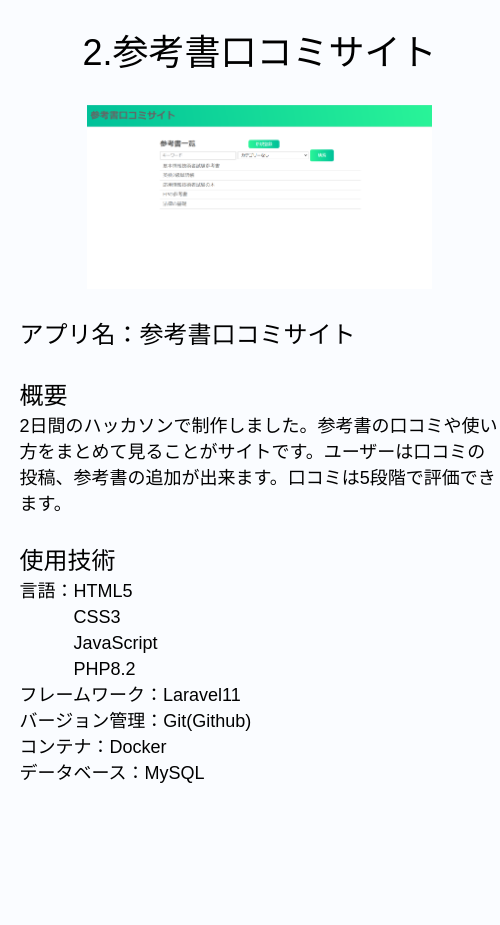
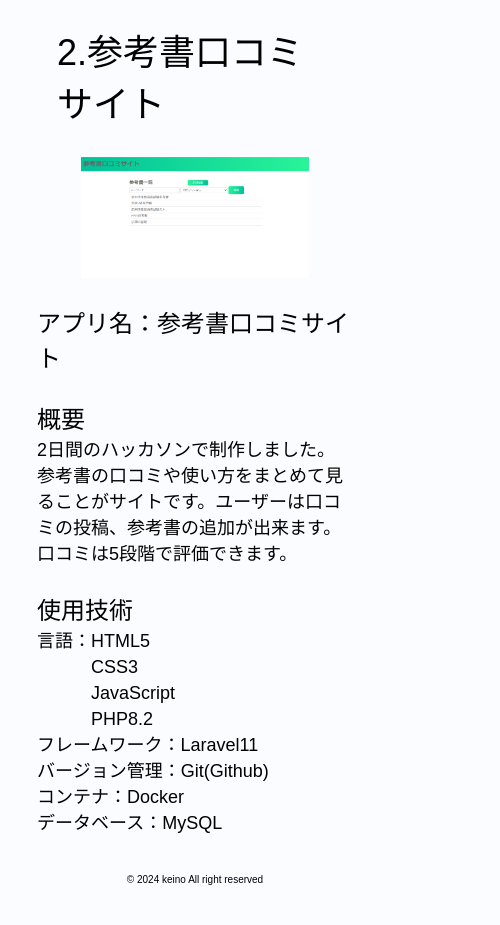
Before and after one commit to ryusei-engineer/portfolio, a plain HTML site: page index.html in a window 390 px wide. Shown: the part 3009-3934 px from the top of the page, 500 px wide, since content can reach past the window. Before the commit the page ends 3893 px from the top, so only its background shows below. Drawn offline with Linux system fonts and the light colour scheme.

Commit message:
copyright追加

```diff
--- a/index.html
+++ b/index.html
@@ -4,7 +4,7 @@
   <meta charset="UTF-8">
   <meta name="viewport" content="width=device-width, initial-scale=1.0">
   <title>Portfolio</title>
-  <link rel="stylesheet" href="style.css?ver=1">
+  <link rel="stylesheet" href="style.css?ver=1.1">
 </head>
 <body>
   <nav>
@@ -83,7 +83,9 @@
         <p class="title">ER図</p>
         <img src="images\racipeER.png" alt=""> -->
       </div>
+
     </div>
   </main>
+  <footer>&copy; 2024 keino All right reserved</footer>
 </body>
 </html>
--- a/style.css
+++ b/style.css
@@ -6,7 +6,6 @@
 
 body{
   background-color: rgb(250, 252, 255);
-  padding: 0 0 100px;
 }
 
 nav{
@@ -72,11 +71,11 @@ p{
   padding: 20px;
 }
 
-.works_card + .works_card{
+/* .works_card + .works_card{
   width: 480px;
   margin: 100px auto 0;
   text-align: start;
-}
+} */
 
 .works_card img{
   display: block;
@@ -98,6 +97,12 @@ a{
   margin: 10px auto 0;
   text-decoration: none;
   color: #ff3434;
+}
+
+footer{
+  text-align: center;
+  font-size: 14px;
+  padding: 40px 0;
 }
 
 @media screen and (max-width:600px){
@@ -137,4 +142,8 @@ a{
   .works_card img{
     width: 90%;
   }
+
+  footer{
+    font-size: 10px;
+  }
 }
```
